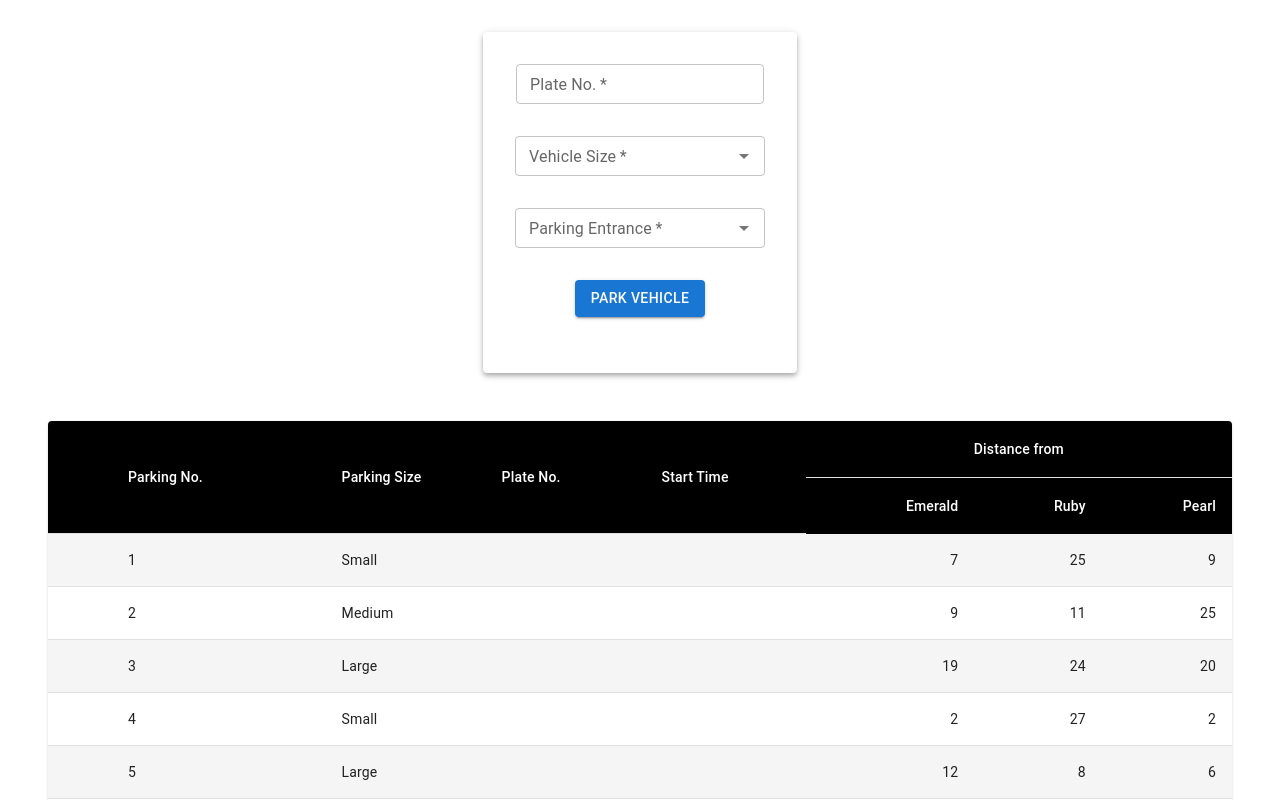
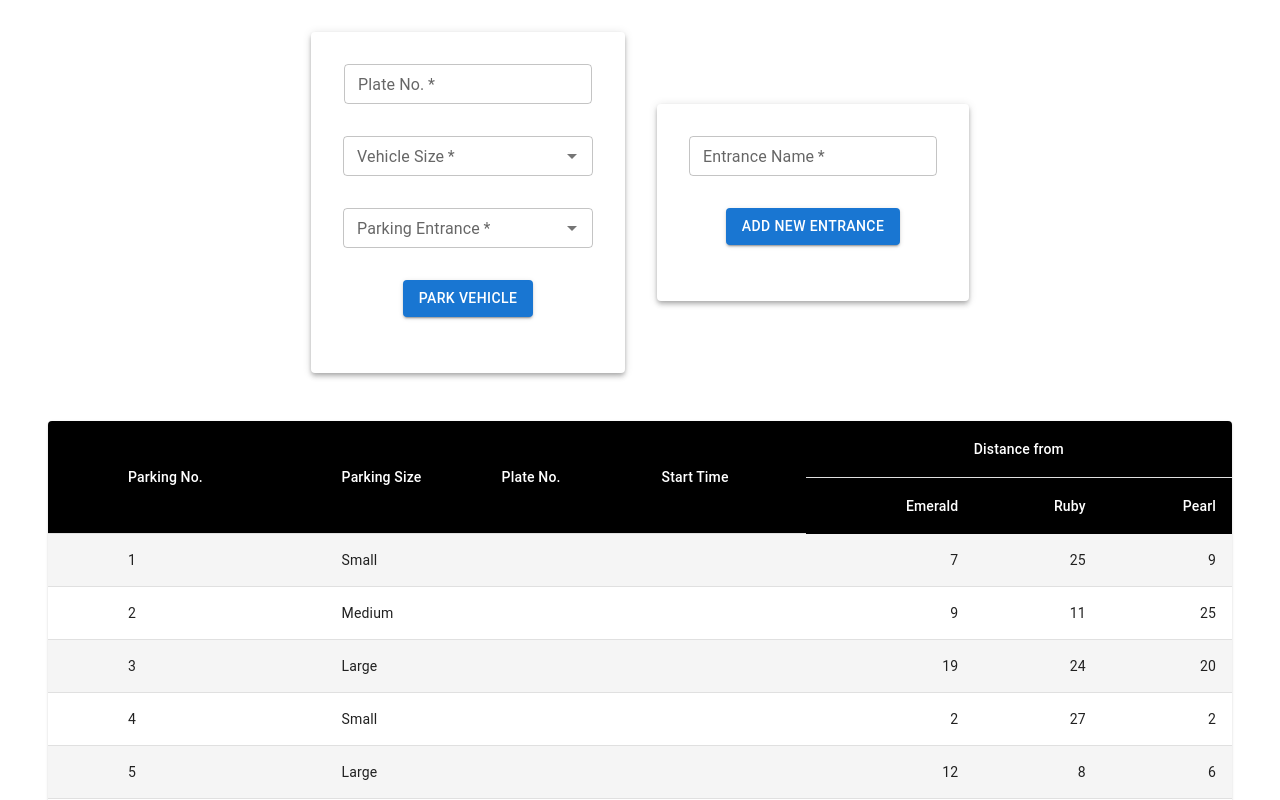
Before and after one commit to jove0610/parking-system, a React (Create React App) app: page / in a window 1280 px wide. Shown: the top 800 px of the page. Built offline with nearby package versions, Linux system fonts and the light colour scheme.

Commit message:
implement adding of parking entrance

```diff
--- a/src/App.jsx
+++ b/src/App.jsx
@@ -1,13 +1,23 @@
 import React from 'react';
 import { Stack } from '@mui/material';
 
+import ParkEntranceForm from './components/ParkEntranceForm';
 import ParkVehicleForm from './components/ParkVehicleForm';
 import ParkingSpotsTable from './components/ParkingSpotsTable';
 
 function App() {
   return (
     <Stack spacing="3em" px="3em" pb="5em">
-      <ParkVehicleForm />
+      <Stack
+        direction="row"
+        spacing="2em"
+        justifyContent="center"
+        alignItems="center"
+      >
+        <ParkVehicleForm />
+        <ParkEntranceForm />
+      </Stack>
+
       <ParkingSpotsTable />
     </Stack>
   );
--- /dev/null
+++ b/src/components/ParkEntranceForm.jsx
@@ -0,0 +1,52 @@
+import React, { useState } from 'react';
+import { useDispatch } from 'react-redux';
+import { Button, Paper, Stack, TextField, Typography } from '@mui/material';
+
+import { addEntrance as addEntranceParkSpots } from '../redux/parkingSpotsSlice';
+import { addEntrance } from '../redux/parkingEntranceSlice';
+
+function ParkEntranceForm() {
+  const dispatch = useDispatch();
+  const [name, setName] = useState('');
+  const [message, setMessage] = useState('');
+
+  const onSubmit = (e) => {
+    e.preventDefault();
+
+    dispatch(addEntrance(name));
+    dispatch(addEntranceParkSpots());
+
+    setName('');
+    setMessage('');
+  };
+
+  return (
+    <form onSubmit={onSubmit}>
+      <Paper
+        elevation={4}
+        sx={{ width: 'fit-content', p: '2em', mt: '2em', mx: 'auto' }}
+      >
+        <Stack spacing="2em" alignItems="center">
+          <TextField
+            value={name}
+            onChange={(e) => setName(e.target.value)}
+            label="Entrance Name"
+            size="small"
+            required
+          />
+
+          <Stack spacing="0.5em" alignItems="center">
+            <Button variant="contained" type="submit">
+              Add New Entrance
+            </Button>
+
+            {message && <Typography fontWeight="bold">{message}</Typography>}
+            {!message && <>&nbsp;</>}
+          </Stack>
+        </Stack>
+      </Paper>
+    </form>
+  );
+}
+
+export default ParkEntranceForm;
```
